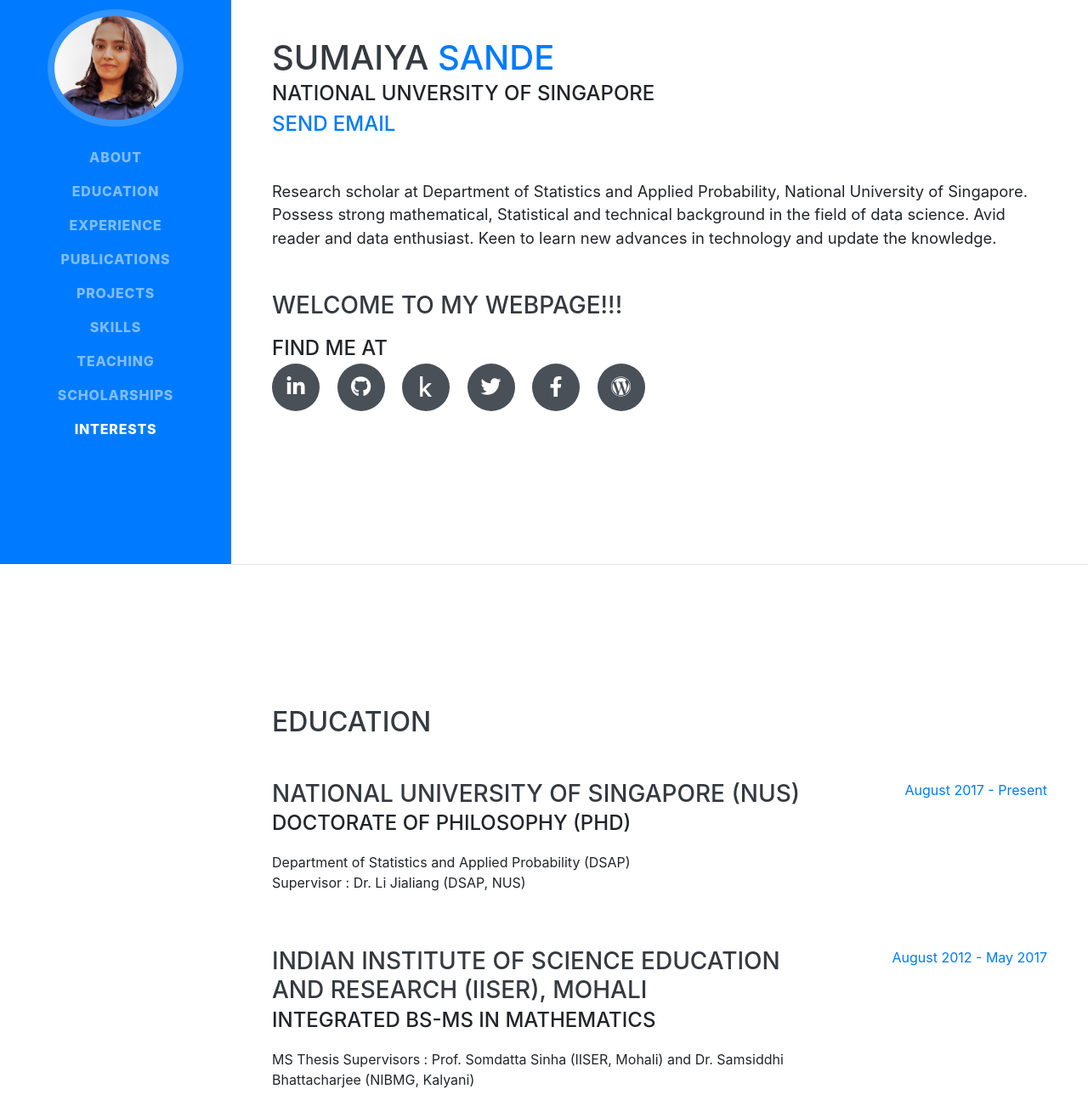
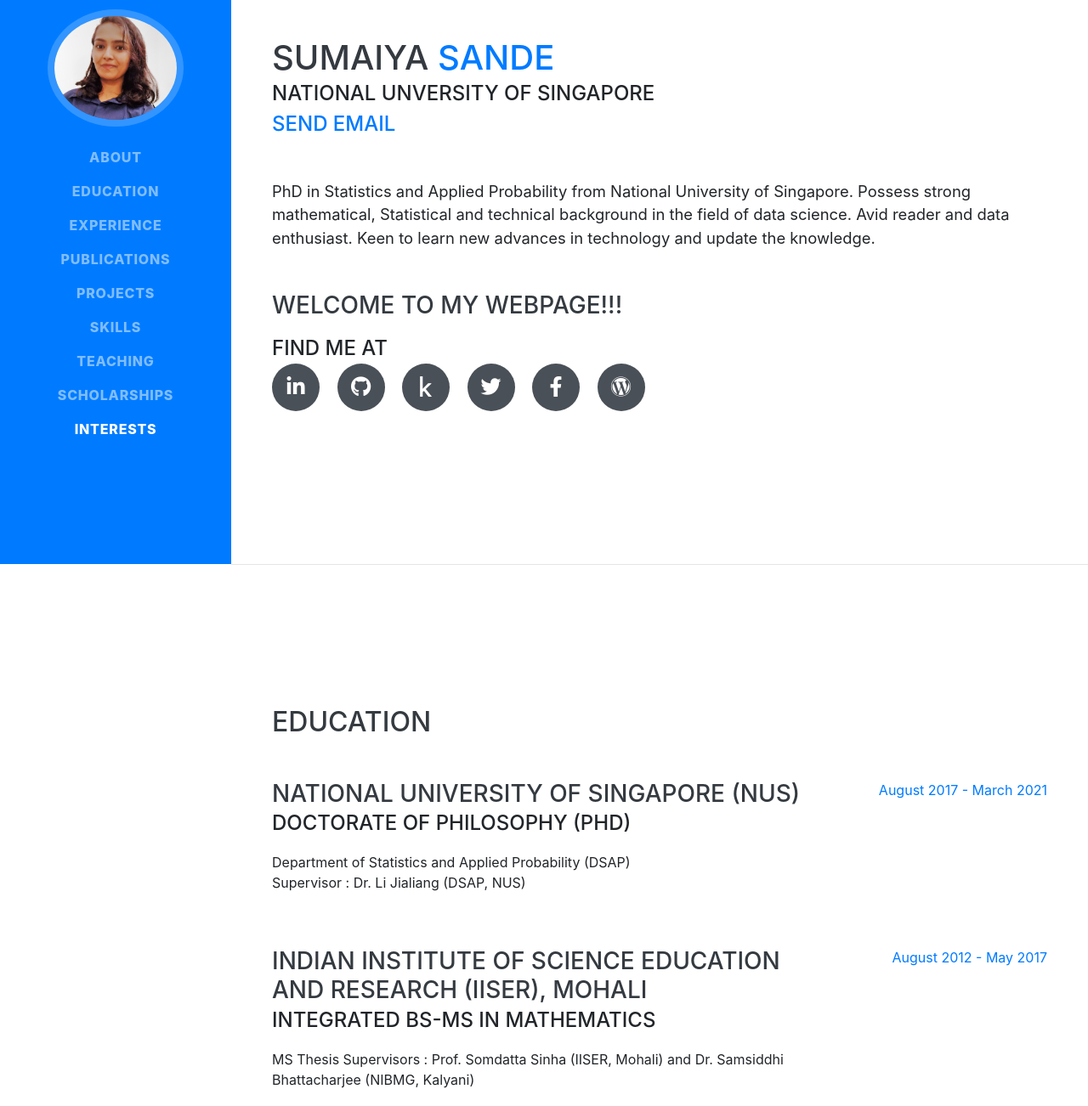
Before and after one commit to sumaiyasande/resume, a website with bundled scripts: page index.html in a window 1280 px wide. Shown: the part 136-1438 px from the top of the page at 85% size. Built offline with nearby package versions, Linux system fonts and the light colour scheme; a web font is replaced by a local one.

Commit message:
Update index.html

```diff
--- a/index.html
+++ b/index.html
@@ -78,7 +78,7 @@
         <div class="subheading mb-5">National Unversity of Singapore
           <p><a href="mailto:sumaiyazakirhusen@gmail.com">Send Email</a></p>
         </div>
-        <p class="lead mb-5">Research scholar at Department of Statistics and Applied Probability, National University of Singapore. Possess strong mathematical, Statistical and technical background in the field of data science. Avid reader and data enthusiast. Keen to learn new advances in technology and update the knowledge. </p>
+        <p class="lead mb-5">PhD in Statistics and Applied Probability from National University of Singapore. Possess strong mathematical, Statistical and technical background in the field of data science. Avid reader and data enthusiast. Keen to learn new advances in technology and update the knowledge. </p>
         <h3>Welcome to My Webpage!!!</h3>
         <p>  </p>
         <div class="subheading mb-0">Find me at
@@ -120,7 +120,7 @@
             <p>Supervisor : Dr. Li Jialiang (DSAP, NUS)</p>
           </div>
           <div class="resume-date text-md-right">
-            <span class="text-primary">August 2017 - Present</span>
+            <span class="text-primary">August 2017 - March 2021</span>
           </div>
         </div>
 
@@ -153,7 +153,7 @@
             <p>Worked on several projects such as deriving statistical Inference for Decision Curve Analysis (one of the accuracy measure for classification) with Application to cataract Diagnosis. Also, worked on modern Supervised Machine Learning and Deep Learning methods with end-to-end analysis.</p>
           </div>
           <div class="resume-date text-md-right">
-            <span class="text-primary">August 2017 - Present</span>
+            <span class="text-primary">August 2017 - March 2021</span>
           </div>
         </div>
 
```
